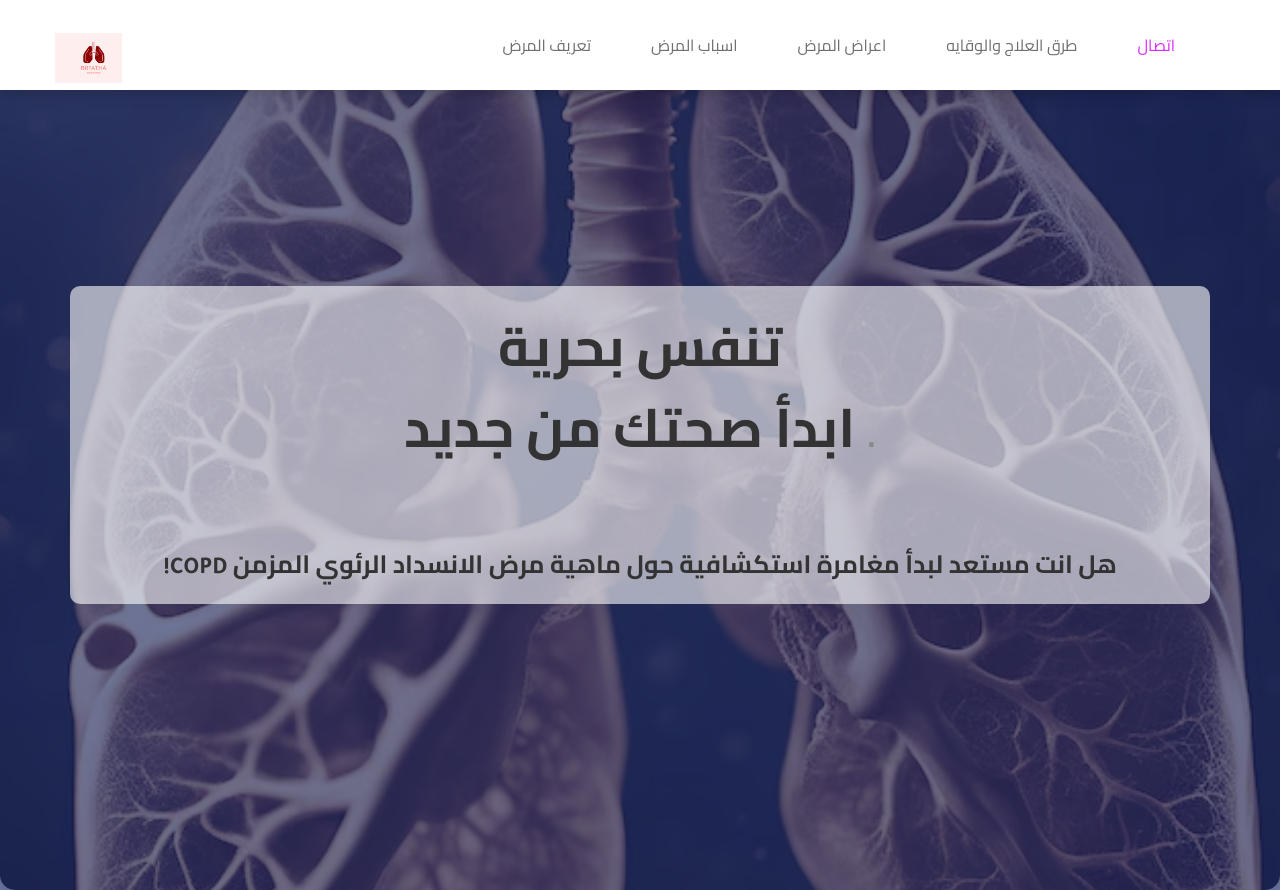
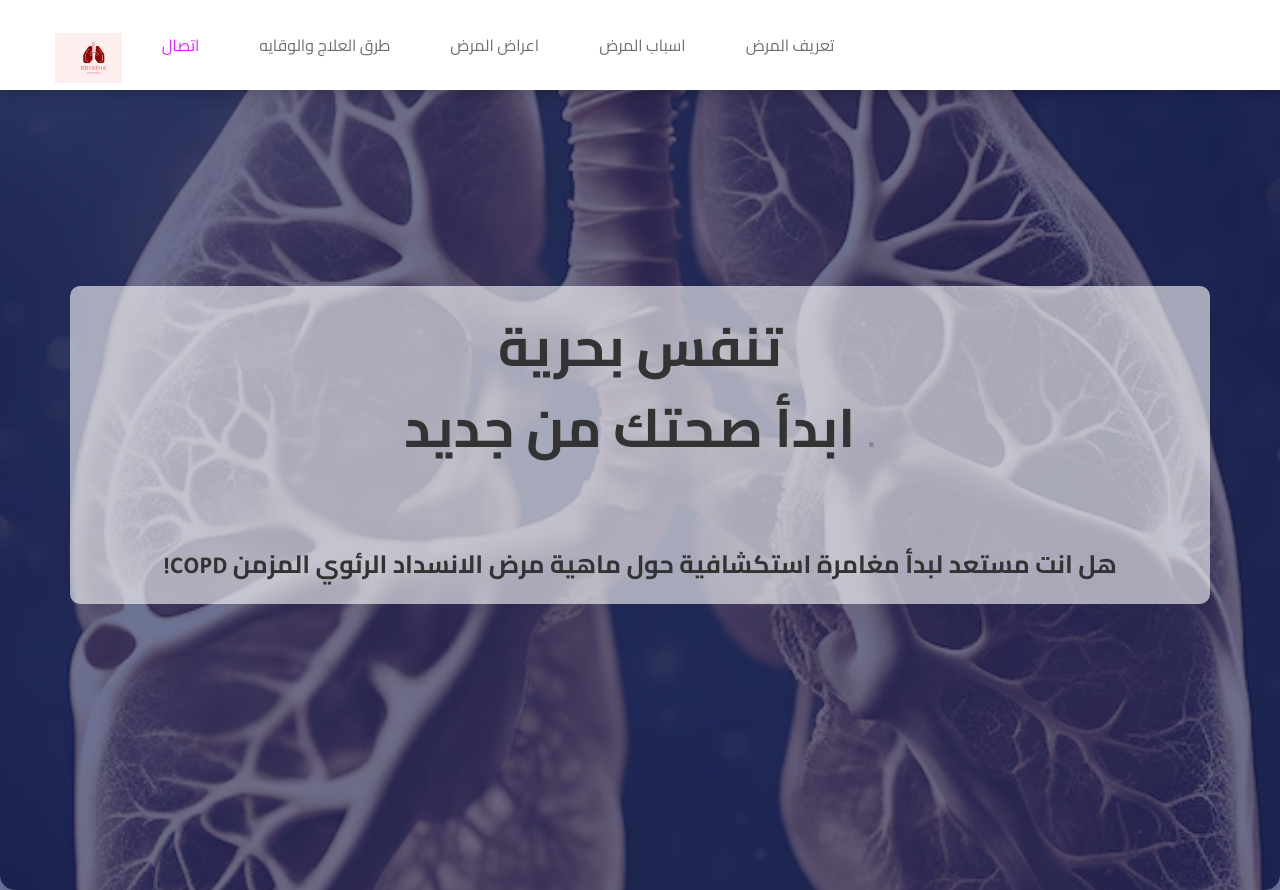
Before and after one commit to Abdullahshade/joud, a plain HTML site: page index.html in a window 1280 px wide. Shown: the top 890 px of the page. Drawn offline with nearby package versions, Linux system fonts and the light colour scheme; a web font is replaced by a local one.

Commit message:
Update index.html

```diff
--- a/index.html
+++ b/index.html
@@ -83,35 +83,34 @@
 
 <!-- Collect the nav links, forms, and other content for toggling -->
 <div class="collapse navbar-collapse menu-ui-design" id="navbar-menu">
-    <ul class="nav navbar-nav navbar-right" data-in="fadeInDown" data-out="fadeOutUp" style="display: flex; list-style: none; padding: 0; margin: 0;">
+    <ul class="nav navbar-nav" data-in="fadeInDown" data-out="fadeOutUp" style="display: flex; list-style: none; padding: 0; margin: 0; direction: rtl; text-align: right;">
         <!-- First set of links -->
-        <li class="smooth-menu" style="font-family: 'Cairo', sans-serif; margin-right: 20px;">
+        <li class="smooth-menu" style="font-family: 'Cairo', sans-serif; margin-left: 20px;">
             <a href="#about">تعريف المرض</a>
         </li>
-        <li class="smooth-menu" style="font-family: 'Cairo', sans-serif; margin-right: 20px;">
+        <li class="smooth-menu" style="font-family: 'Cairo', sans-serif; margin-left: 20px;">
             <a href="#education">اسباب المرض</a>
         </li>
-        <li class="smooth-menu" style="font-family: 'Cairo', sans-serif; margin-right: 20px;">
+        <li class="smooth-menu" style="font-family: 'Cairo', sans-serif; margin-left: 20px;">
             <a href="#skills">اعراض المرض</a>
         </li>
 
         <!-- Second set of links -->
-        <li class="smooth-menu" style="font-family: 'Cairo', sans-serif; margin-right: 20px;">
+        <li class="smooth-menu" style="font-family: 'Cairo', sans-serif; margin-left: 20px;">
             <a href="#treatment">طرق العلاج والوقايه</a>
         </li>
 
-
-
-        <li class="smooth-menu" style="font-family: 'Cairo', sans-serif;">
+        <li class="smooth-menu" style="font-family: 'Cairo', sans-serif; margin-left: 20px;">
             <a href="#contact">اتصال</a>
         </li>
     </ul>
 </div><!-- /.navbar-collapse -->
 
-		    <div class="clearfix"></div>
+<div class="clearfix"></div>
 
-		</header><!-- /.top-area-->
-		<!-- top-area End -->
+</header><!-- /.top-area-->
+<!-- top-area End -->
+
 
 		<!--welcome-hero start -->
 <!-- Link to Google Fonts -->
```
